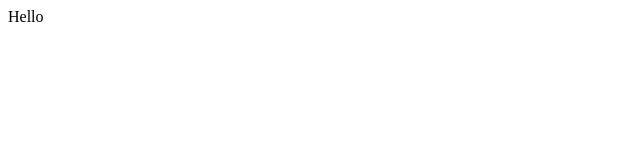
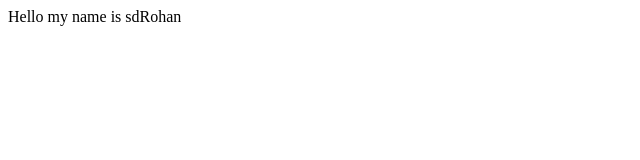
Before and after one commit to rohankann7/demo-repo, a plain HTML site: page index.html in a window 1280 px wide. Shown: the whole page, without its empty margins (0-640 px from the left). Drawn offline with Linux system fonts and the light colour scheme.

Commit message:
changing html file content

```diff
--- a/index.html
+++ b/index.html
@@ -1 +1 @@
-<div>Hello</div>
+<div>Hello my name is sdRohan</div>
```
